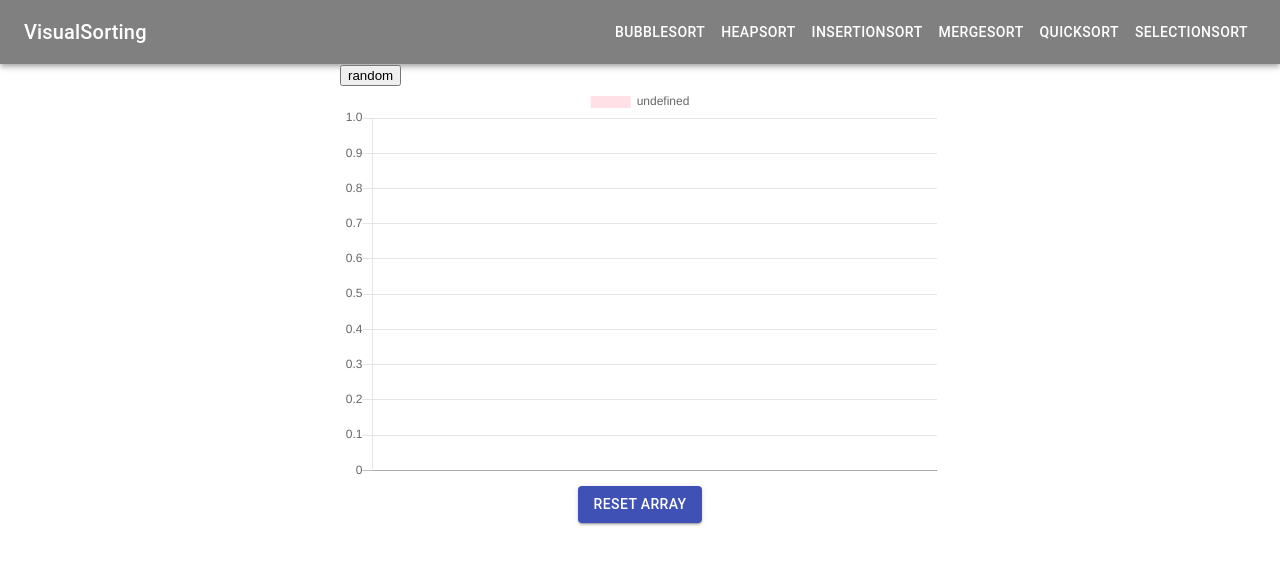
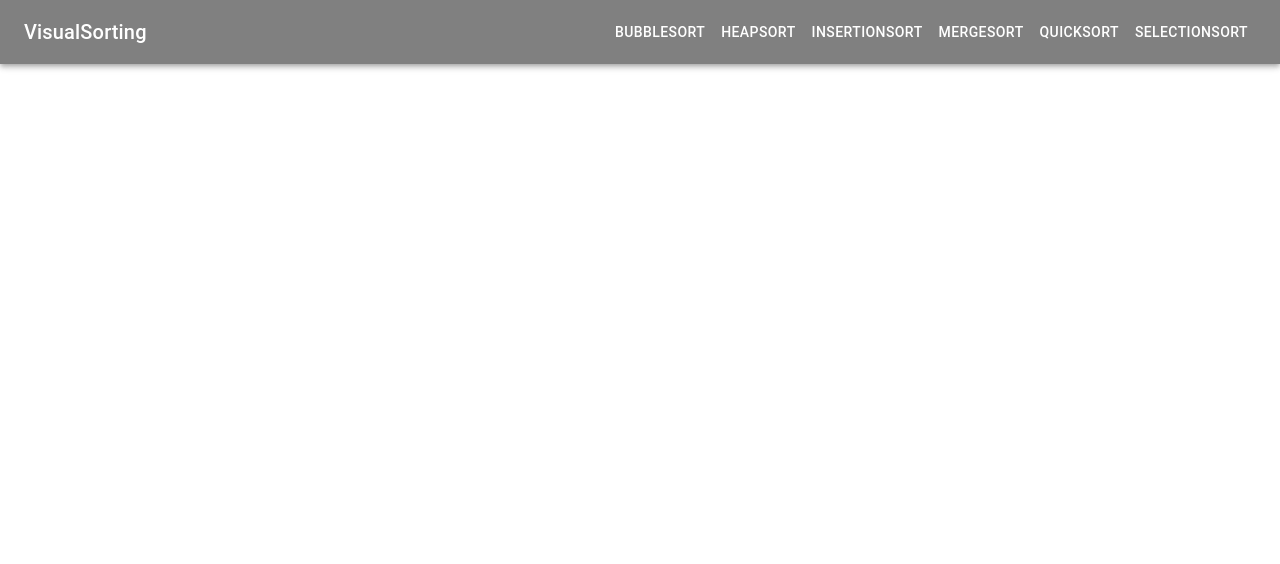
Before and after one commit to AkashNemade16/VisualSorting, a React (Create React App) app: page / in a window 1280 px wide. Shown: the top 564 px of the page. Built offline with nearby package versions, Linux system fonts and the light colour scheme.

Commit message:
changed to lifecycle method

```diff
--- a/src/visual.jsx
+++ b/src/visual.jsx
@@ -1,68 +1,50 @@
-import React,{useState,useEffect} from 'react';
+import React,{Component} from 'react';
 import SimpleMenu from './Components/Menu';
 import {Grid,Button,makeStyles, Typography} from '@material-ui/core';
 import Bar from './Components/Charts/Charts';
 
 //should render random numbers even onpress
-export default function Visual(props){
-  // console.log(props);
-  const [array,setArray] = useState();
-  console.log(array);
-  useEffect(()=>{
-   resetArray();
-  },[])
 
-  function resetArray() {
+export default class Visual extends Component {
+  constructor(props){
+    super(props);
+
+    this.state={
+      array:[],
+    };
+  }
+
+  componentDidMount(){
+    this.resetArray();
+  }
+
+
+
+  resetArray() {
     const array = [];
     for (let i = 0; i < 300; i++) {
       array.push(rand(5, 730));
     }
-     setArray({array});
+     this.setState({array});
   }
-  // function ArrayList(props){
-  //   const array= props.array
-  //   const arrayItems= array.maps((array)=>
-  //     <li key={array.toString()}>
-  //     {arrayItems}
-  //   </li>
-  //   );
-  //   return(
-  //     <ul>{arrayItems}</ul>
-  //   )
-  // }
+
+
+
+
+  render() {
+    return (
+      <div>
+
+      </div>
+    )
+  }
+
+}
+
+function rand (min, max)  {
+        let randomNum = Math.random() * (max - min) + min;
+        return Math.floor(randomNum);
+      }
 
   // const returnedArray = Array.from(array);
   // console.log(returnedArray);
-  return (
-    <div className="visual">
-
-      <Grid
-        container
-        direction="column"
-        justify="center"
-        alignItems="center"
-      >
-        <SimpleMenu />
-
-        <Bar data={setArray}/>
-       <>
-       {
-
-       }
-       </>
-
-         <Button variant="contained" color="primary" onClick={()=>resetArray()}>
-        Reset Array
-      </Button>
-
-      </Grid>
-    </div>
-  );
-}
-
-
-
-function rand  (min, max)  {
-        let randomNum = Math.random() * (max - min) + min;
-        return Math.floor(randomNum);
-      }
```
Also changed, not shown: 1 other file (tests, documents, lock files or other folders).
